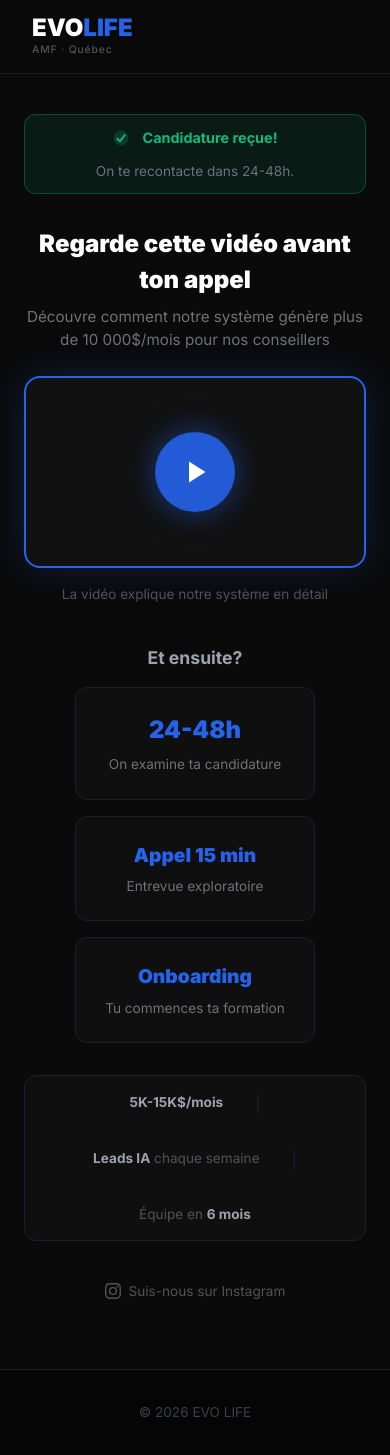
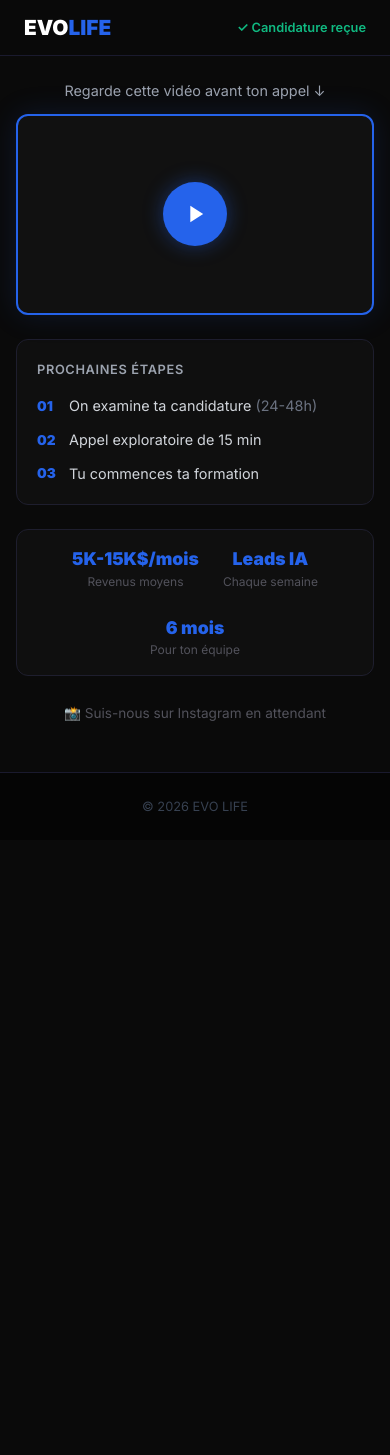
Before and after one commit to marcky5946/Evo-carri-re-, a Next.js app: page /merci in a window 390 px wide. After the commit the page ends 844 px from the top, so only its background shows below. Built offline with nearby package versions, Linux system fonts and the light colour scheme.

Commit message:
fix: merci page - video first, minimal, mobile optimized

```diff
--- a/app/merci/page.tsx
+++ b/app/merci/page.tsx
@@ -9,209 +9,134 @@ export default function Merci() {
         background: 'rgba(10,10,10,0.97)',
         backdropFilter: 'blur(12px)',
         borderBottom: '1px solid #1a1a2e',
-        padding: '1rem 2rem',
+        padding: '0.75rem 1.5rem',
         display: 'flex',
         justifyContent: 'space-between',
         alignItems: 'center',
-        boxSizing: 'border-box',
       }}>
-        <div style={{ display: 'flex', flexDirection: 'column', gap: '0.1rem' }}>
-          <span style={{ fontSize: '1.5rem', fontWeight: 900, lineHeight: 1 }}>
+        <span style={{ fontSize: '1.3rem', fontWeight: 900 }}>
           <span style={{ color: 'white' }}>EVO</span>
           <span style={{ color: '#2563eb' }}>LIFE</span>
         </span>
-          <span style={{ color: '#52525b', fontSize: '0.65rem', letterSpacing: '0.08em', fontWeight: 500 }}>
-            AMF · Québec
-          </span>
-        </div>
+        <span style={{ color: '#10b981', fontSize: '0.8rem', fontWeight: 600 }}>✓ Candidature reçue</span>
       </nav>
 
-      <div style={{ maxWidth: '860px', margin: '0 auto', padding: '2.5rem 1.5rem 4rem' }}>
+      <div style={{ maxWidth: '800px', margin: '0 auto', padding: '1.5rem 1rem 3rem' }}>
 
-        {/* SUCCESS BANNER - compact */}
-        <div style={{
-          display: 'flex',
-          alignItems: 'center',
-          justifyContent: 'center',
-          gap: '0.75rem',
-          background: 'rgba(16,185,129,0.1)',
-          border: '1px solid rgba(16,185,129,0.3)',
-          borderRadius: '12px',
-          padding: '0.75rem 1.25rem',
-          maxWidth: '500px',
-          margin: '0 auto 2rem',
-          flexWrap: 'wrap',
-        }}>
-          <svg width="18" height="18" viewBox="0 0 24 24" fill="none" style={{ flexShrink: 0 }}>
-            <circle cx="12" cy="12" r="10" fill="#10b981" opacity="0.2" />
-            <path d="M7 13l3.5 3.5L17 8" stroke="#10b981" strokeWidth="2.5" strokeLinecap="round" strokeLinejoin="round" />
-          </svg>
-          <span style={{ color: '#10b981', fontWeight: 700, fontSize: '0.9rem' }}>Candidature reçue!</span>
-          <span style={{ color: '#6b7280', fontSize: '0.85rem' }}>On te recontacte dans 24-48h.</span>
-        </div>
-
-        {/* VIDEO SECTION - MAIN FOCUS */}
-        <section style={{ textAlign: 'center', marginBottom: '2.5rem' }}>
-          <h2 style={{ fontSize: 'clamp(1.5rem,4vw,2.2rem)', fontWeight: 900, marginBottom: '0.5rem', color: 'white' }}>
-            Regarde cette vidéo avant ton appel
-          </h2>
-          <p style={{ color: '#71717a', fontSize: '0.95rem', marginBottom: '1.5rem', maxWidth: '580px', margin: '0 auto 1.5rem' }}>
-            Découvre comment notre système génère plus de 10 000$/mois pour nos conseillers
+        {/* VIDEO - FIRST THING */}
+        <div style={{ textAlign: 'center', marginBottom: '1.5rem' }}>
+          <p style={{ color: '#9ca3af', fontSize: '0.9rem', marginBottom: '0.75rem' }}>
+            Regarde cette vidéo avant ton appel ↓
           </p>
-
-          {/* Video placeholder */}
           <div style={{
             position: 'relative',
             width: '100%',
-            maxWidth: '800px',
-            margin: '0 auto 1rem',
             aspectRatio: '16/9',
             background: '#111',
             border: '2px solid #2563eb',
-            borderRadius: '16px',
+            borderRadius: '12px',
             display: 'flex',
             alignItems: 'center',
             justifyContent: 'center',
             cursor: 'pointer',
-            boxShadow: '0 0 40px rgba(37,99,235,0.2)',
+            boxShadow: '0 0 30px rgba(37,99,235,0.15)',
           }}>
             <div style={{
-              width: '80px',
-              height: '80px',
+              width: '64px',
+              height: '64px',
               borderRadius: '50%',
-              background: 'rgba(37,99,235,0.9)',
+              background: '#2563eb',
               display: 'flex',
               alignItems: 'center',
               justifyContent: 'center',
-              boxShadow: '0 0 30px rgba(37,99,235,0.5)',
+              boxShadow: '0 0 20px rgba(37,99,235,0.4)',
             }}>
-              <svg width="36" height="36" viewBox="0 0 24 24" fill="white">
+              <svg width="28" height="28" viewBox="0 0 24 24" fill="white">
                 <path d="M8 5v14l11-7z" />
               </svg>
             </div>
           </div>
-
-          <p style={{ color: '#52525b', fontSize: '0.85rem', marginTop: '0.5rem' }}>
-            La vidéo explique notre système en détail
-          </p>
-        </section>
+        </div>
 
         {/* PROCHAINES ETAPES - compact */}
-        <section style={{ marginBottom: '2rem' }}>
-          <h3 style={{ textAlign: 'center', fontSize: '1.1rem', fontWeight: 700, marginBottom: '1rem', color: '#9ca3af' }}>
-            Et ensuite?
-          </h3>
-          <div style={{ display: 'flex', gap: '1rem', flexWrap: 'wrap', justifyContent: 'center' }}>
-
         <div style={{
-              flex: '1 1 180px',
-              maxWidth: '240px',
           background: '#0f0f0f',
           border: '1px solid #1e1e2e',
           borderRadius: '12px',
-              padding: '1.5rem',
-              textAlign: 'center',
+          padding: '1.25rem',
+          marginBottom: '1.5rem',
         }}>
-              <div style={{ fontSize: '1.5rem', fontWeight: 900, color: '#2563eb', marginBottom: '0.4rem' }}>24-48h</div>
-              <p style={{ color: '#71717a', fontSize: '0.85rem', margin: 0 }}>
-                On examine ta candidature
+          <p style={{ color: '#9ca3af', fontSize: '0.8rem', fontWeight: 600, marginBottom: '1rem', textTransform: 'uppercase', letterSpacing: '0.05em' }}>
+            Prochaines étapes
           </p>
+          <div style={{ display: 'flex', flexDirection: 'column', gap: '0.75rem' }}>
+            <div style={{ display: 'flex', alignItems: 'center', gap: '0.75rem' }}>
+              <span style={{ color: '#2563eb', fontWeight: 900, fontSize: '0.85rem', minWidth: '20px' }}>01</span>
+              <span style={{ color: '#d1d5db', fontSize: '0.9rem' }}>On examine ta candidature <span style={{ color: '#6b7280' }}>(24-48h)</span></span>
+            </div>
+            <div style={{ display: 'flex', alignItems: 'center', gap: '0.75rem' }}>
+              <span style={{ color: '#2563eb', fontWeight: 900, fontSize: '0.85rem', minWidth: '20px' }}>02</span>
+              <span style={{ color: '#d1d5db', fontSize: '0.9rem' }}>Appel exploratoire de 15 min</span>
+            </div>
+            <div style={{ display: 'flex', alignItems: 'center', gap: '0.75rem' }}>
+              <span style={{ color: '#2563eb', fontWeight: 900, fontSize: '0.85rem', minWidth: '20px' }}>03</span>
+              <span style={{ color: '#d1d5db', fontSize: '0.9rem' }}>Tu commences ta formation</span>
+            </div>
+          </div>
         </div>
 
+        {/* STATS - one line */}
         <div style={{
-              flex: '1 1 180px',
-              maxWidth: '240px',
+          display: 'flex',
+          justifyContent: 'center',
+          gap: '1.5rem',
+          flexWrap: 'wrap',
+          marginBottom: '1.5rem',
+          padding: '1rem',
           background: '#0f0f0f',
           border: '1px solid #1e1e2e',
           borderRadius: '12px',
-              padding: '1.5rem',
-              textAlign: 'center',
         }}>
-              <div style={{ fontSize: '1.2rem', fontWeight: 900, color: '#2563eb', marginBottom: '0.4rem' }}>Appel 15 min</div>
-              <p style={{ color: '#71717a', fontSize: '0.85rem', margin: 0 }}>
-                Entrevue exploratoire
-              </p>
+          <div style={{ textAlign: 'center' }}>
+            <div style={{ color: '#2563eb', fontWeight: 900, fontSize: '1.1rem' }}>5K-15K$/mois</div>
+            <div style={{ color: '#52525b', fontSize: '0.75rem' }}>Revenus moyens</div>
+          </div>
+          <div style={{ textAlign: 'center' }}>
+            <div style={{ color: '#2563eb', fontWeight: 900, fontSize: '1.1rem' }}>Leads IA</div>
+            <div style={{ color: '#52525b', fontSize: '0.75rem' }}>Chaque semaine</div>
+          </div>
+          <div style={{ textAlign: 'center' }}>
+            <div style={{ color: '#2563eb', fontWeight: 900, fontSize: '1.1rem' }}>6 mois</div>
+            <div style={{ color: '#52525b', fontSize: '0.75rem' }}>Pour ton équipe</div>
+          </div>
         </div>
 
-            <div style={{
-              flex: '1 1 180px',
-              maxWidth: '240px',
-              background: '#0f0f0f',
-              border: '1px solid #1e1e2e',
-              borderRadius: '12px',
-              padding: '1.5rem',
-              textAlign: 'center',
-            }}>
-              <div style={{ fontSize: '1.2rem', fontWeight: 900, color: '#2563eb', marginBottom: '0.4rem' }}>Onboarding</div>
-              <p style={{ color: '#71717a', fontSize: '0.85rem', margin: 0 }}>
-                Tu commences ta formation
-              </p>
-            </div>
-
-          </div>
-        </section>
-
-        {/* STATS */}
-        <section style={{ marginBottom: '2.5rem', textAlign: 'center' }}>
-          <div style={{
-            display: 'inline-flex',
-            gap: '2rem',
-            flexWrap: 'wrap',
-            justifyContent: 'center',
-            background: '#0f0f0f',
-            border: '1px solid #1e1e2e',
-            borderRadius: '12px',
-            padding: '1rem 2rem',
-          }}>
-            <span style={{ color: '#52525b', fontSize: '0.85rem' }}>
-              <span style={{ color: '#9ca3af', fontWeight: 700 }}>5K-15K$/mois</span>
-            </span>
-            <span style={{ color: '#1e1e2e' }}>|</span>
-            <span style={{ color: '#52525b', fontSize: '0.85rem' }}>
-              <span style={{ color: '#9ca3af', fontWeight: 700 }}>Leads IA</span> chaque semaine
-            </span>
-            <span style={{ color: '#1e1e2e' }}>|</span>
-            <span style={{ color: '#52525b', fontSize: '0.85rem' }}>
-              Équipe en <span style={{ color: '#9ca3af', fontWeight: 700 }}>6 mois</span>
-            </span>
-          </div>
-        </section>
-
-        {/* INSTAGRAM CTA */}
-        <section style={{ textAlign: 'center' }}>
+        {/* INSTAGRAM */}
+        <div style={{ textAlign: 'center' }}>
           <a
             href="https://www.instagram.com/evolife.finance"
             target="_blank"
             rel="noopener noreferrer"
             style={{
-              display: 'inline-flex',
-              alignItems: 'center',
-              gap: '0.5rem',
               color: '#52525b',
               fontSize: '0.85rem',
               textDecoration: 'none',
-              transition: 'color 0.2s',
             }}
           >
-            <svg width="16" height="16" viewBox="0 0 24 24" fill="#52525b">
-              <path d="M12 2.163c3.204 0 3.584.012 4.85.07 3.252.148 4.771 1.691 4.919 4.919.058 1.265.069 1.645.069 4.849 0 3.205-.012 3.584-.069 4.849-.149 3.225-1.664 4.771-4.919 4.919-1.266.058-1.644.07-4.85.07-3.204 0-3.584-.012-4.849-.07-3.26-.149-4.771-1.699-4.919-4.92-.058-1.265-.07-1.644-.07-4.849 0-3.204.013-3.583.07-4.849.149-3.227 1.664-4.771 4.919-4.919 1.266-.057 1.645-.069 4.849-.069zM12 0C8.741 0 8.333.014 7.053.072 2.695.272.273 2.69.073 7.052.014 8.333 0 8.741 0 12c0 3.259.014 3.668.072 4.948.2 4.358 2.618 6.78 6.98 6.98C8.333 23.986 8.741 24 12 24c3.259 0 3.668-.014 4.948-.072 4.354-.2 6.782-2.618 6.979-6.98.059-1.28.073-1.689.073-4.948 0-3.259-.014-3.667-.072-4.947-.196-4.354-2.617-6.78-6.979-6.98C15.668.014 15.259 0 12 0zm0 5.838a6.162 6.162 0 100 12.324 6.162 6.162 0 000-12.324zM12 16a4 4 0 110-8 4 4 0 010 8zm6.406-11.845a1.44 1.44 0 100 2.881 1.44 1.44 0 000-2.881z" />
-            </svg>
-            Suis-nous sur Instagram
+            📸 Suis-nous sur Instagram en attendant
           </a>
-        </section>
+        </div>
 
       </div>
 
       {/* FOOTER */}
       <footer style={{
-        padding: '2rem',
+        padding: '1.5rem',
         background: '#050505',
         textAlign: 'center',
         borderTop: '1px solid #1a1a2e',
       }}>
-        <p style={{ color: '#374151', fontSize: '0.85rem' }}>
-          &copy; 2026 EVO LIFE
-        </p>
+        <p style={{ color: '#374151', fontSize: '0.8rem', margin: 0 }}>© 2026 EVO LIFE</p>
       </footer>
 
     </main>
```
Lines whose indentation alone changed are shown as unchanged.
